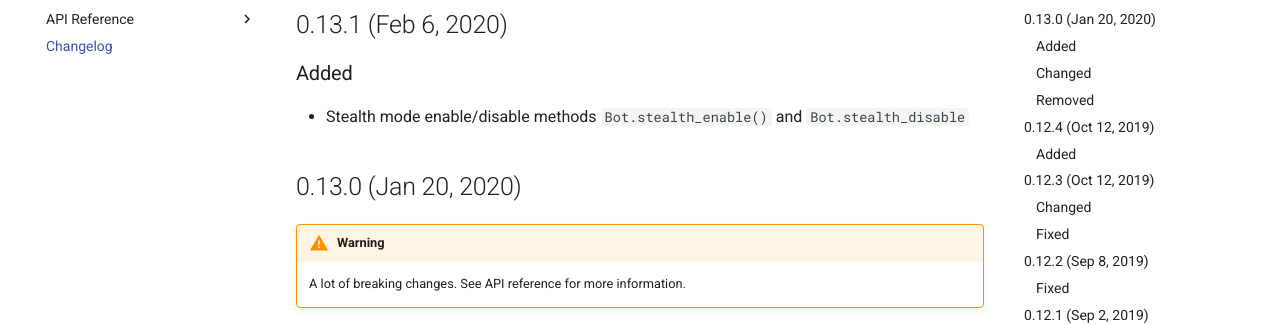
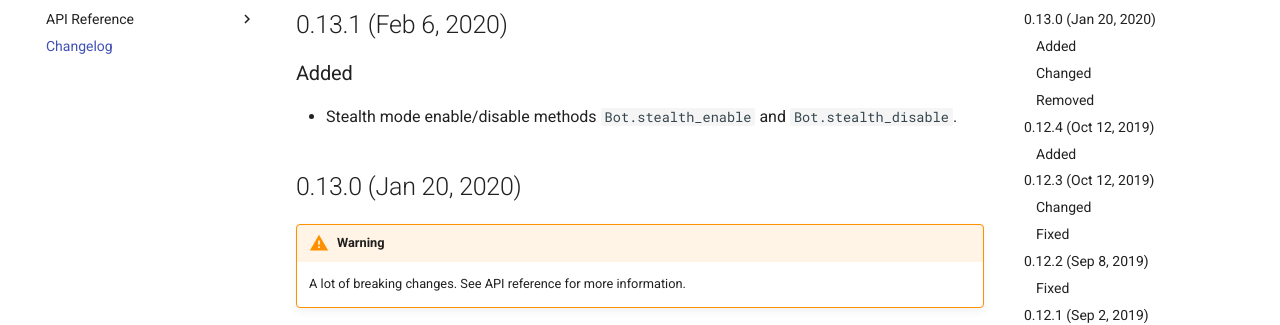
Before and after one commit to ExpressApp/pybotx, an MkDocs documentation site: the page built from docs/changelog.md, in a window 1280 px wide and 900 px high. Shown: the part 173-498 px from the top of the window. Built offline with MkDocs 1.6.1 and Material for MkDocs 9.7.7, drawn with Linux system fonts in a browser that asks for light colours; comment, search, counter and statistics services are not loaded.

```diff
--- a/docs/changelog.md
+++ b/docs/changelog.md
@@ -2,7 +2,7 @@
 ## 0.13.1 (Feb 6, 2020)
 
 ### Added
-* Stealth mode enable/disable methods `Bot.stealth_enable()` and `Bot.stealth_disable`
+* Stealth mode enable/disable methods `Bot.stealth_enable` and `Bot.stealth_disable`.
 
 ## 0.13.0 (Jan 20, 2020)
 
```
